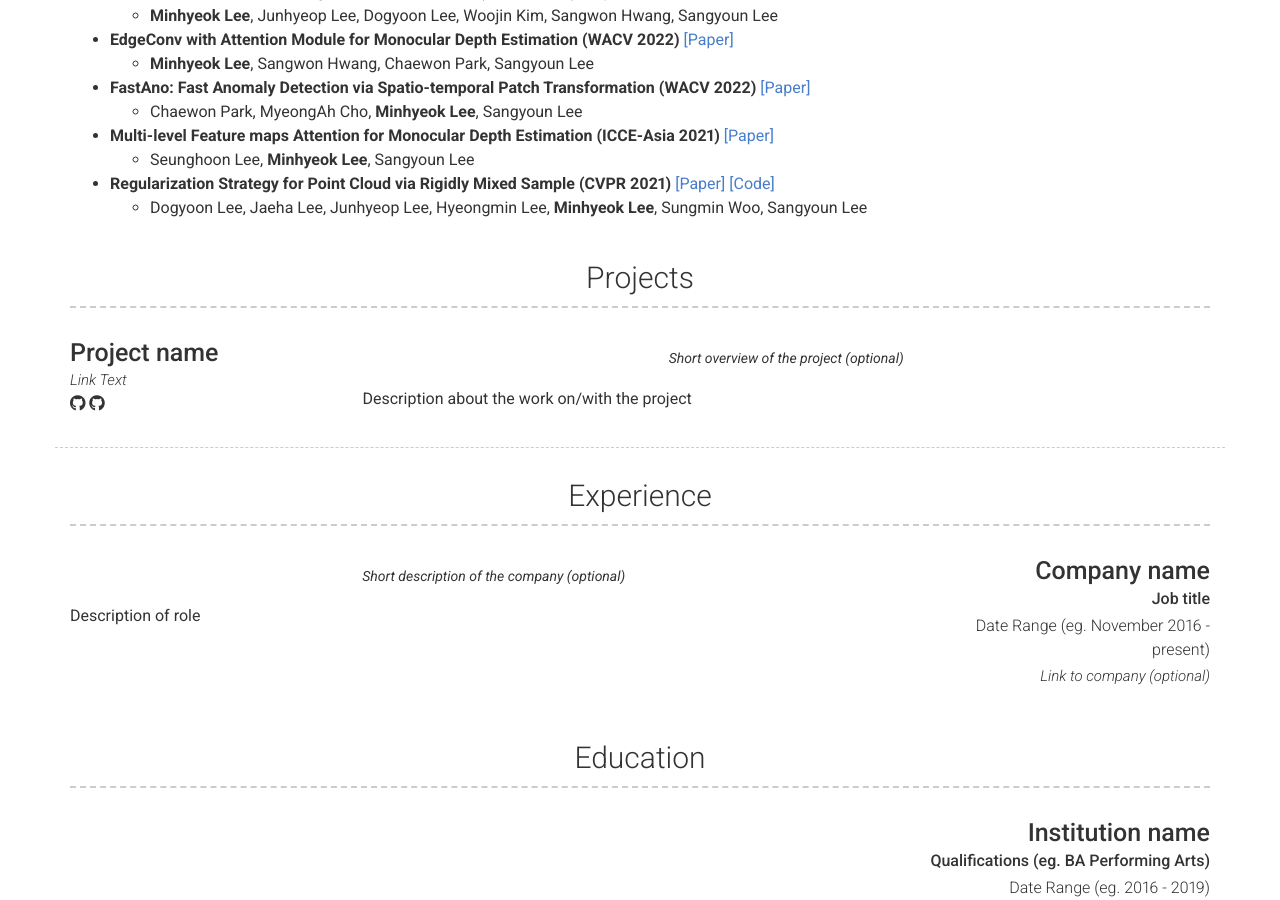
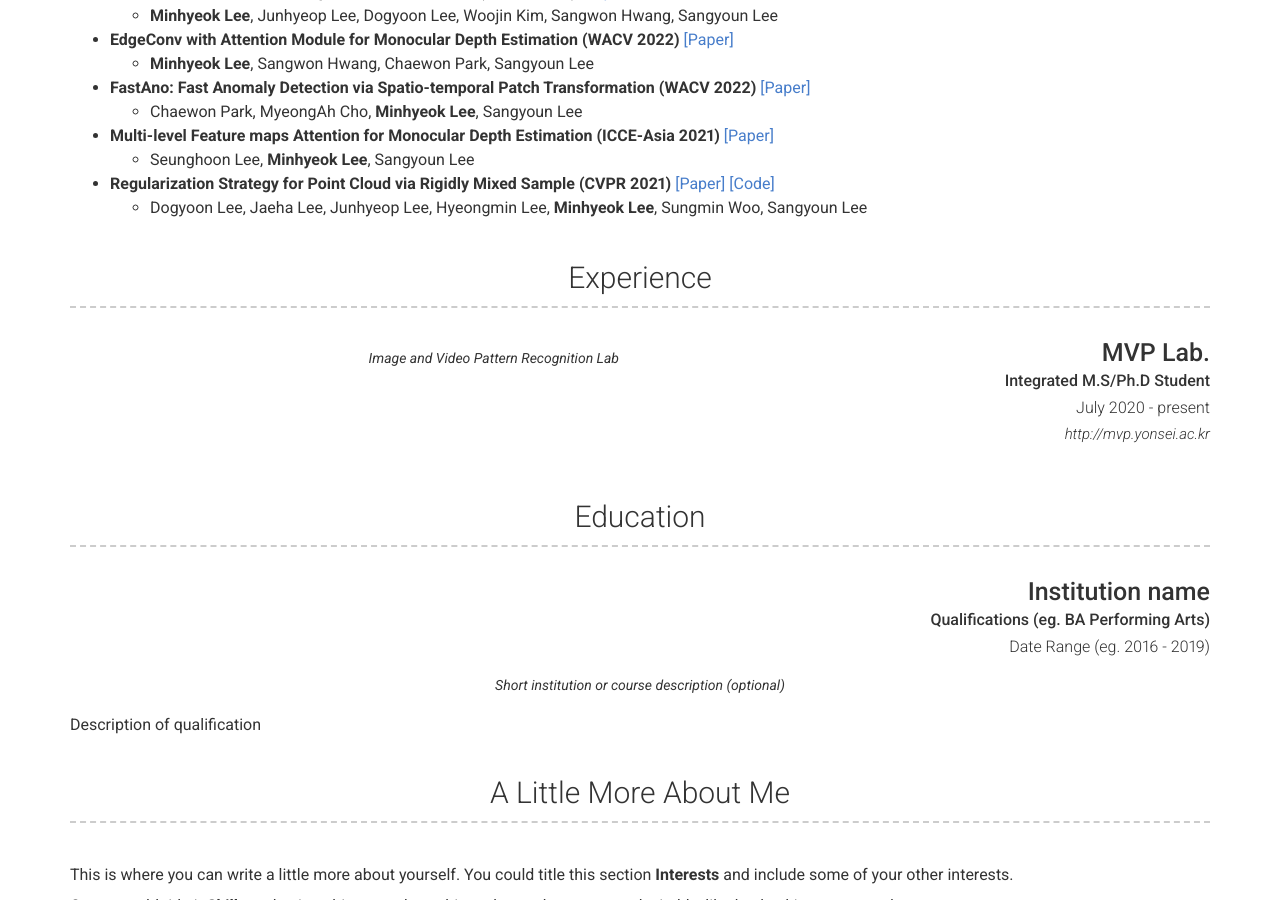
Before and after one commit to Hydragon516/hydragon516.github.io, a Jekyll site: the page built from index.md, in a window 1280 px wide and 900 px high, scrolled down 852 px. Built offline with Jekyll 4.4.1, drawn with Linux system fonts in a browser that asks for light colours; nearby versions of some CDN libraries.

Commit message:
Update _config.yml

```diff
--- a/_config.yml
+++ b/_config.yml
@@ -86,38 +86,38 @@ content:
       * **Regularization Strategy for Point Cloud via Rigidly Mixed Sample (CVPR 2021)** <a href="https://openaccess.thecvf.com/content/CVPR2021/papers/Lee_Regularization_Strategy_for_Point_Cloud_via_Rigidly_Mixed_Sample_CVPR_2021_paper.pdf">[Paper]</a> <a href="https://github.com/dogyoonlee/RSMix">[Code]</a>
         - Dogyoon Lee, Jaeha Lee, Junhyeop Lee, Hyeongmin Lee, **Minhyeok Lee**, Sungmin Woo, Sangyoun Lee
 
-  - title: Projects # Title for the section
-    layout: list # Type of content section (list/text)
-    content:
-      - layout: left
-        border: weak  # Value of `weak` will display a weak border below this item. # Any
-                      # other value (or no value) means no border will be displayed
-        title: Project name
-        link: Link to project (eg. sproogen.github.io/modern-resume-theme)(optional)
-        link_text: Link Text
-        additional_links:
-          - title:  Github page for project (eg. sproogen/modern-resume-theme)
-            icon: fab fa-github
-            url: Link to project (eg. sproogen.github.io/modern-resume-theme)(optional)
-          - title:  Github page for project (eg. sproogen/modern-resume-theme)
-            icon: fab fa-github
-            url: Link to project (eg. sproogen.github.io/modern-resume-theme)(optional)
-        quote: >
-          Short overview of the project (optional)
-        description: | # this will include new lines to allow paragraphs
-          Description about the work on/with the project
+  # - title: Projects # Title for the section
+  #   layout: list # Type of content section (list/text)
+  #   content:
+  #     - layout: left
+  #       border: weak  # Value of `weak` will display a weak border below this item. # Any
+  #                     # other value (or no value) means no border will be displayed
+  #       title: Project name
+  #       link: Link to project (eg. sproogen.github.io/modern-resume-theme)(optional)
+  #       link_text: Link Text
+  #       additional_links:
+  #         - title:  Github page for project (eg. sproogen/modern-resume-theme)
+  #           icon: fab fa-github
+  #           url: Link to project (eg. sproogen.github.io/modern-resume-theme)(optional)
+  #         - title:  Github page for project (eg. sproogen/modern-resume-theme)
+  #           icon: fab fa-github
+  #           url: Link to project (eg. sproogen.github.io/modern-resume-theme)(optional)
+  #       quote: >
+  #         Short overview of the project (optional)
+  #       description: | # this will include new lines to allow paragraphs
+  #         Description about the work on/with the project
   - title: Experience
     layout: list
     content:
       - layout: right
-        title: Company name
-        sub_title: Job title
-        caption: Date Range (eg. November 2016 - present)
-        link: Link to company (optional)
+        title: MVP Lab.
+        sub_title: Integrated M.S/Ph.D Student
+        caption: July 2020 - present
+        link: http://mvp.yonsei.ac.kr
         quote: >
-          Short description of the company (optional)
-        description: | # this will include new lines to allow paragraphs
-          Description of role
+          Image and Video Pattern Recognition Lab
+        # description: | # this will include new lines to allow paragraphs
+        #   Description of role
   - title: Education
     layout: list
     content:
```
